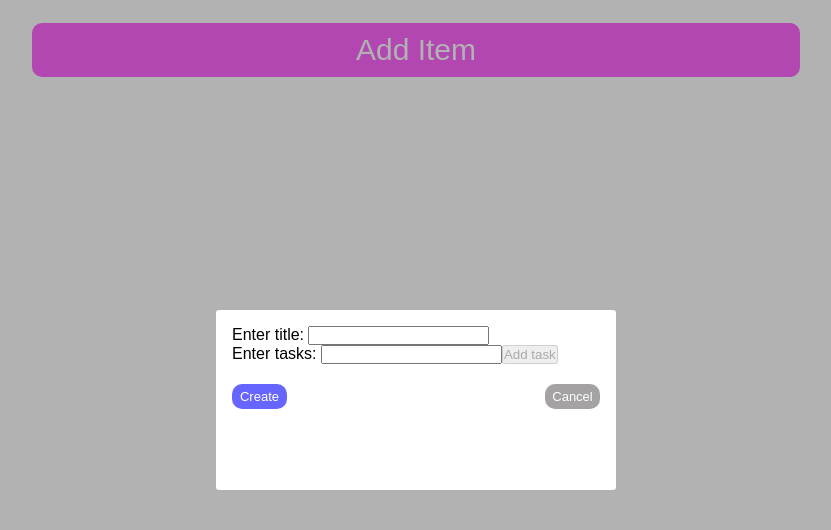
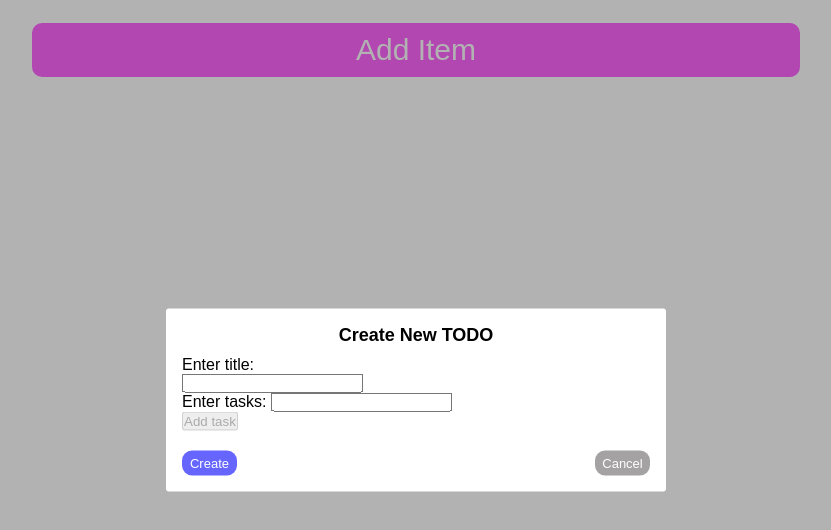
Before and after one commit to pedorgia/test, a Vue app: page / in a window 1280 px wide. Both pictures are taken after a click on the button "Add Item". Shown: the top 530 px of the page, without its empty margins (224-1055 px from the left). Built offline with nearby package versions, Linux system fonts and the light colour scheme.

Commit message:
cont style

```diff
--- a/src/common/BaseModal.vue
+++ b/src/common/BaseModal.vue
@@ -60,7 +60,7 @@ const emit = defineEmits([
   top: 50%;
   left: 50%;
   display: block;
-  width: 400px;
+  width: 500px;
   min-height: 180px;
   transform: translateX(-50%);
   transform: translateY(-50%) translateX(-50%);
--- a/src/modals/AddTODO.vue
+++ b/src/modals/AddTODO.vue
@@ -1,17 +1,17 @@
 <script setup>
-  import BaseModal from '../common/BaseModal.vue';
-  import { ref } from 'vue';
-  const emit = defineEmits(['addNewTODO', 'exitAddModal']);
-  const TODOTaskValue = ref('');
+import BaseModal from "../common/BaseModal.vue";
+import { ref } from "vue";
+const emit = defineEmits(["addNewTODO", "exitAddModal"]);
+const TODOTaskValue = ref("");
 const TODOtasks = ref([]);
-  const TODOTitleValue = ref('');
+const TODOTitleValue = ref("");
 
 const addTask = () => {
   TODOtasks.value.push({
     text: TODOTaskValue.value,
     doneStatus: false,
   });
-    TODOTaskValue.value = '';
+  TODOTaskValue.value = "";
 };
 </script>
 
@@ -22,16 +22,18 @@
     @handleSubmit="emit('addNewTODO', TODOTitleValue, TODOtasks)"
     @handleCancel="emit('exitAddModal', undefined)"
   >
-    <template v-slot:title>
-      <div>
-        Enter title:
+    <template v-slot:title> <div class="title">Create new TODO</div> </template>
+    <template v-slot:body>
+      <div class="title-input">
+        <div>Enter title:</div>
         <input v-model="TODOTitleValue" />
       </div>
-    </template>
-    <template v-slot:body>
-      <div>
+      <div class="tasks-block">
+        <div class="tasks-input">
           Enter tasks:
           <input v-model="TODOTaskValue" />
+        </div>
+
         <v-button @onClick="addTask" :disabled="!TODOTaskValue"
           >Add task</v-button
         >
@@ -45,3 +47,16 @@
     </template>
   </BaseModal>
 </template>
+
+<style scoped lang="scss">
+.title {
+  width: 100%;
+  overflow-x: hidden;
+  white-space: nowrap;
+  text-transform: capitalize;
+  font-size: 18px;
+  font-weight: 600;
+  text-align: center;
+  margin-bottom: 10px;
+}
+</style>
--- a/src/modals/EditTODO.vue
+++ b/src/modals/EditTODO.vue
@@ -102,7 +102,6 @@ const cancelNewTask = () => {
     @handleUndo="cancelChanges"
     @handleDelete="emit('openDeleteTODOFromEdit')"
     @handleCancel="emit('cancelAndExit')"
-    class="editTODO"
   >
     <template v-slot:title>
       <div class="title">
@@ -154,10 +153,12 @@ const cancelNewTask = () => {
           </div>
         </div>
       </div>
-      <div v-show="isAddNewTask">
-        <input v-model="newTaskText" />
-        <v-button @onClick="saveNewTask">Save</v-button>
-        <v-button @onClick="cancelNewTask">Cancel</v-button>
+      <div v-show="isAddNewTask" class="new-task">
+        <input v-model="newTaskText" class="input-new-task" />
+        <div class="new-task-buttons">
+          <v-button @onClick="saveNewTask" class="save">Save</v-button>
+          <v-button @onClick="cancelNewTask" class="cancel">Cancel</v-button>
+        </div>
       </div>
       <div v-show="!isAddNewTask" class="add-new-task">
         <v-button @onClick="isAddNewTask = !isAddNewTask">+ Add task</v-button>
@@ -184,11 +185,13 @@ const cancelNewTask = () => {
     margin-right: 8px;
   }
 }
+
 .main-text :hover {
   box-shadow: 0px 0px 10px 5px gainsboro;
   border-radius: 5px;
   padding-left: 5px;
 }
+
 .main-text {
   display: flex;
   align-items: center;
@@ -197,6 +200,7 @@ const cancelNewTask = () => {
     width: 240px;
   }
 }
+
 .edit-mode {
   display: flex;
   justify-content: space-between;
@@ -210,25 +214,25 @@ const cancelNewTask = () => {
     padding-left: 5px;
   }
 }
+
 .edit-mode input :focus-visible {
   outline: none;
-}
-.editTODO {
-  width: 300px;
-  min-height: 265px;
 }
 .changeTaskButtons {
   display: none;
   justify-content: right;
 }
+
 .tasks {
   margin-bottom: 10px;
   padding: 5px 0;
   min-height: 35px;
 }
+
 .tasks :hover .changeTaskButtons {
   display: flex;
 }
+
 .task-buttons button {
   margin-left: 10px;
   min-width: 40px;
@@ -240,6 +244,7 @@ const cancelNewTask = () => {
   cursor: pointer;
   font-size: 13px;
 }
+
 .task-buttons {
   .edit {
     background-color: rgb(0, 0, 255, 0.6);
@@ -248,9 +253,11 @@ const cancelNewTask = () => {
     background-color: rgb(255, 0, 0, 0.6);
   }
 }
+
 .add-new-task {
   text-align: center;
 }
+
 .add-new-task button {
   min-width: 80px;
   min-height: 20px;
@@ -261,6 +268,42 @@ const cancelNewTask = () => {
   cursor: pointer;
   font-size: 13px;
   background-color: rgba(220, 140, 10, 0.6);
+}
+
+.new-task-buttons {
+  .save {
+    background-color: rgb(0, 0, 255, 0.6);
+  }
+  .cancel {
+    background-color: rgba(104, 100, 100, 0.6);
+  }
+}
+
+.new-task {
+  display: flex;
+  justify-content: space-between;
+  input {
+    width: 333px;
+    font-size: 16px;
+    margin-left: 20px;
+    border: none;
+    box-shadow: 0px 0px 10px 5px gainsboro;
+    border-radius: 5px;
+    padding-left: 5px;
+  }
+}
+
+.new-task-buttons button {
+  margin-left: 10px;
+  border: none;
+  border-radius: 10px;
+  color: white;
+  padding: 3px;
+  cursor: pointer;
+  font-size: 13px;
+
+  min-width: 40px;
+  min-height: 20px;
 }
 
 .edit-task-buttons {
```
Lines whose indentation alone changed are shown as unchanged.
